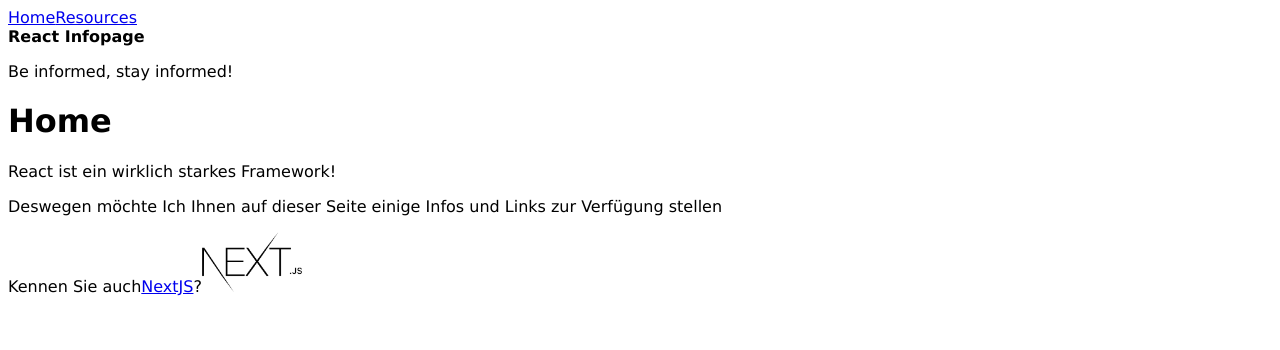
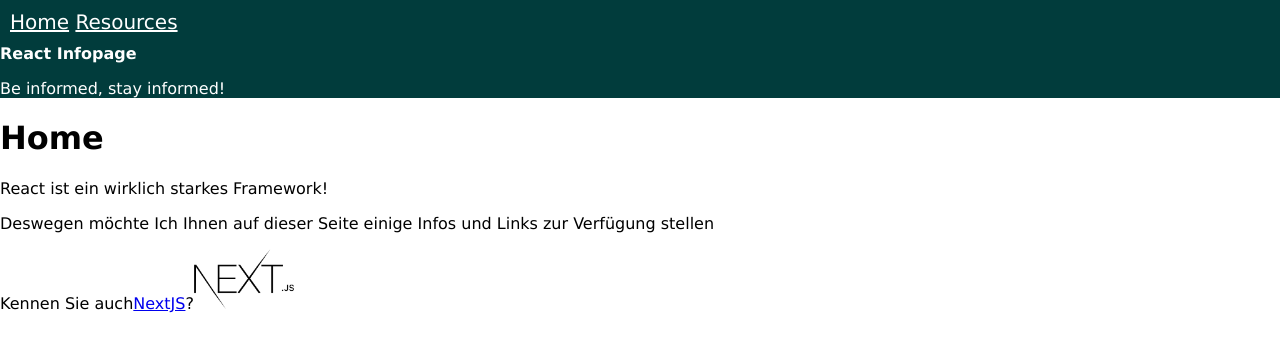
Before and after one commit to LinkedInLearning/react-esst-3161772, a React (Create React App) app: page / in a window 1280 px wide. Shown: the top 350 px of the page. Built offline with nearby package versions, Linux system fonts and the light colour scheme.

Commit message:
some styling added

```diff
--- a/public/index.html
+++ b/public/index.html
@@ -30,6 +30,8 @@
       html, body {
         font-family: 'Lucida Sans', 'Lucida Sans Regular', 'Lucida Grande', 'Lucida Sans Unicode', Geneva, Verdana, sans-serif;
       }
+
+
     </style>
   </head>
   <body>
--- a/src/components/App.jsx
+++ b/src/components/App.jsx
@@ -8,13 +8,19 @@ import {
 import { Home } from "./Home";
 import { Resources } from "./Resources";
 import { Hero } from "./Hero";
+import "../styles/global.css";
 
 export function App() {
   return (
     <BrowserRouter>
       <header>
-        <nav>
-          <Link to="/">Home</Link>
+        <nav
+          style={{
+            padding: "10px",
+            fontSize: "20px",
+          }}
+        >
+          <Link to="/">Home</Link>{" "}
           <Link to="/resources">Resources</Link>
         </nav>
 
--- /dev/null
+++ b/src/styles/global.css
@@ -0,0 +1,12 @@
+body {
+  margin: 0;
+}
+
+header {
+  background: #013c3c;
+  color: white;
+}
+
+header a {
+  color: white;
+}
```
